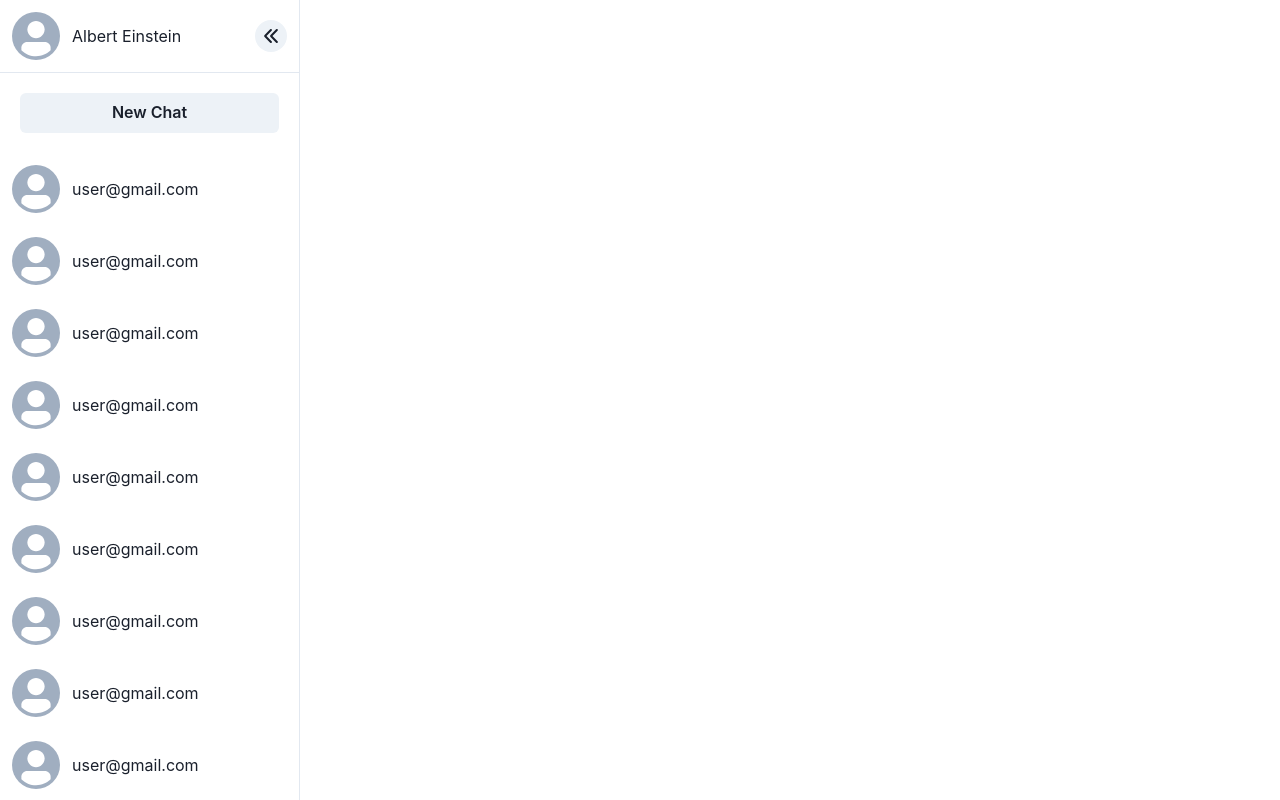
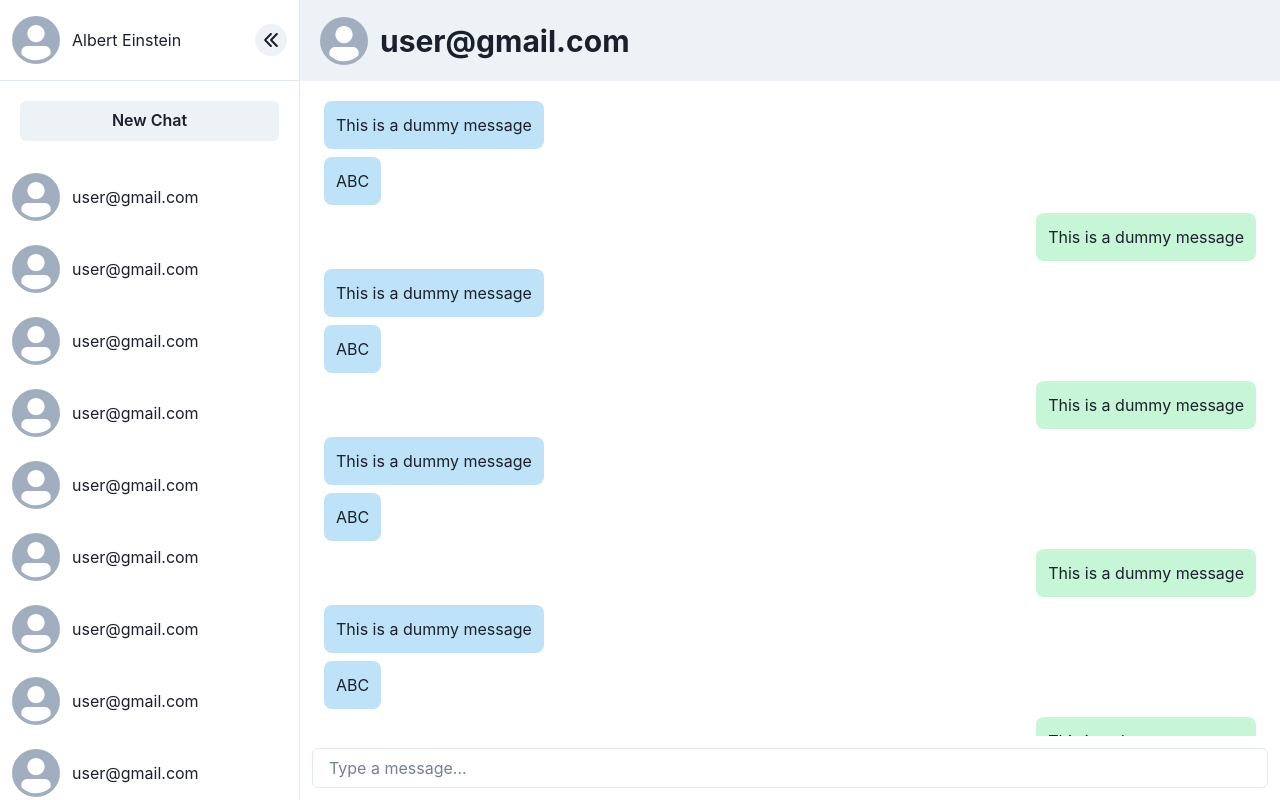
Before and after one commit to ali-hager/chat-app, a Next.js app: page /chat/1 in a window 1280 px wide. Built offline with nearby package versions, Linux system fonts and the light colour scheme.

Commit message:
chat area UI complete

```diff
--- a/components/Sidebar.js
+++ b/components/Sidebar.js
@@ -16,7 +16,6 @@ export default function Sidebar() {
     <Flex
       // bg="blue.100"
       w="300px"
-      h="100vh"
       borderEnd="1px solid"
       borderColor="gray.200"
       direction="column"
@@ -45,6 +44,7 @@ export default function Sidebar() {
         overflowX="scroll"
         direction="column"
         sx={{ scrollbarWidth: "none" }}
+        flex={1}
       >
         <Chat />
         <Chat />
--- a/pages/_app.js
+++ b/pages/_app.js
@@ -2,12 +2,12 @@ import Login from "@/components/Login";
 import Sidebar from "@/components/Sidebar";
 import { ChakraProvider } from "@chakra-ui/react";
 
-export default function App({ Components, pageProps }) {
+export default function App({ Component, pageProps }) {
   // return <Component {...pageProps} />;
 
   return (
     <ChakraProvider>
-      <Sidebar />
+      <Component {...pageProps} />
     </ChakraProvider>
   );
 }
--- a/pages/chat/[id].js
+++ b/pages/chat/[id].js
@@ -0,0 +1,333 @@
+import Sidebar from "@/components/Sidebar";
+import {
+  Avatar,
+  Button,
+  Flex,
+  FormControl,
+  Heading,
+  Input,
+  Text,
+} from "@chakra-ui/react";
+
+const Topbar = () => {
+  return (
+    <Flex bg="gray.100" h="81px" w="100%" align="center" p={5}>
+      <Avatar src="" marginEnd={3} />
+      <Heading size="lg">user@gmail.com</Heading>
+    </Flex>
+  );
+};
+
+const Bottombar = () => {
+  return (
+    <FormControl p={3}>
+      <Input placeholder="Type a message..." />
+      <Button type="submit" hidden autoComplete="off">
+        Submit
+      </Button>
+    </FormControl>
+  );
+};
+
+export default function Chat() {
+  return (
+    <Flex h="100vh">
+      <Sidebar />
+
+      <Flex flex={1} direction="column">
+        <Topbar />
+
+        <Flex
+          flex={1}
+          direction="column"
+          pt={4}
+          mx={5}
+          overflowX="scroll"
+          sx={{ scrollbarWidth: "none" }}
+        >
+          <Flex
+            bg="blue.100"
+            w="fit-content"
+            min-width="100px"
+            borderRadius="lg"
+            p={3}
+            m={1}
+          >
+            <Text>This is a dummy message</Text>
+          </Flex>
+          <Flex
+            bg="blue.100"
+            w="fit-content"
+            min-width="100px"
+            borderRadius="lg"
+            p={3}
+            m={1}
+          >
+            <Text>ABC</Text>
+          </Flex>
+          <Flex
+            bg="green.100"
+            w="fit-content"
+            min-width="100px"
+            borderRadius="lg"
+            p={3}
+            m={1}
+            alignSelf="flex-end"
+          >
+            <Text>This is a dummy message</Text>
+          </Flex>
+          <Flex
+            bg="blue.100"
+            w="fit-content"
+            min-width="100px"
+            borderRadius="lg"
+            p={3}
+            m={1}
+          >
+            <Text>This is a dummy message</Text>
+          </Flex>
+          <Flex
+            bg="blue.100"
+            w="fit-content"
+            min-width="100px"
+            borderRadius="lg"
+            p={3}
+            m={1}
+          >
+            <Text>ABC</Text>
+          </Flex>
+          <Flex
+            bg="green.100"
+            w="fit-content"
+            min-width="100px"
+            borderRadius="lg"
+            p={3}
+            m={1}
+            alignSelf="flex-end"
+          >
+            <Text>This is a dummy message</Text>
+          </Flex>
+          <Flex
+            bg="blue.100"
+            w="fit-content"
+            min-width="100px"
+            borderRadius="lg"
+            p={3}
+            m={1}
+          >
+            <Text>This is a dummy message</Text>
+          </Flex>
+          <Flex
+            bg="blue.100"
+            w="fit-content"
+            min-width="100px"
+            borderRadius="lg"
+            p={3}
+            m={1}
+          >
+            <Text>ABC</Text>
+          </Flex>
+          <Flex
+            bg="green.100"
+            w="fit-content"
+            min-width="100px"
+            borderRadius="lg"
+            p={3}
+            m={1}
+            alignSelf="flex-end"
+          >
+            <Text>This is a dummy message</Text>
+          </Flex>
+          <Flex
+            bg="blue.100"
+            w="fit-content"
+            min-width="100px"
+            borderRadius="lg"
+            p={3}
+            m={1}
+          >
+            <Text>This is a dummy message</Text>
+          </Flex>
+          <Flex
+            bg="blue.100"
+            w="fit-content"
+            min-width="100px"
+            borderRadius="lg"
+            p={3}
+            m={1}
+          >
+            <Text>ABC</Text>
+          </Flex>
+          <Flex
+            bg="green.100"
+            w="fit-content"
+            min-width="100px"
+            borderRadius="lg"
+            p={3}
+            m={1}
+            alignSelf="flex-end"
+          >
+            <Text>This is a dummy message</Text>
+          </Flex>
+          <Flex
+            bg="blue.100"
+            w="fit-content"
+            min-width="100px"
+            borderRadius="lg"
+            p={3}
+            m={1}
+          >
+            <Text>This is a dummy message</Text>
+          </Flex>
+          <Flex
+            bg="blue.100"
+            w="fit-content"
+            min-width="100px"
+            borderRadius="lg"
+            p={3}
+            m={1}
+          >
+            <Text>ABC</Text>
+          </Flex>
+          <Flex
+            bg="green.100"
+            w="fit-content"
+            min-width="100px"
+            borderRadius="lg"
+            p={3}
+            m={1}
+            alignSelf="flex-end"
+          >
+            <Text>This is a dummy message</Text>
+          </Flex>
+          <Flex
+            bg="blue.100"
+            w="fit-content"
+            min-width="100px"
+            borderRadius="lg"
+            p={3}
+            m={1}
+          >
+            <Text>This is a dummy message</Text>
+          </Flex>
+          <Flex
+            bg="blue.100"
+            w="fit-content"
+            min-width="100px"
+            borderRadius="lg"
+            p={3}
+            m={1}
+          >
+            <Text>ABC</Text>
+          </Flex>
+          <Flex
+            bg="green.100"
+            w="fit-content"
+            min-width="100px"
+            borderRadius="lg"
+            p={3}
+            m={1}
+            alignSelf="flex-end"
+          >
+            <Text>This is a dummy message</Text>
+          </Flex>
+          <Flex
+            bg="blue.100"
+            w="fit-content"
+            min-width="100px"
+            borderRadius="lg"
+            p={3}
+            m={1}
+          >
+            <Text>This is a dummy message</Text>
+          </Flex>
+          <Flex
+            bg="blue.100"
+            w="fit-content"
+            min-width="100px"
+            borderRadius="lg"
+            p={3}
+            m={1}
+          >
+            <Text>ABC</Text>
+          </Flex>
+          <Flex
+            bg="green.100"
+            w="fit-content"
+            min-width="100px"
+            borderRadius="lg"
+            p={3}
+            m={1}
+            alignSelf="flex-end"
+          >
+            <Text>This is a dummy message</Text>
+          </Flex>
+          <Flex
+            bg="blue.100"
+            w="fit-content"
+            min-width="100px"
+            borderRadius="lg"
+            p={3}
+            m={1}
+          >
+            <Text>This is a dummy message</Text>
+          </Flex>
+          <Flex
+            bg="blue.100"
+            w="fit-content"
+            min-width="100px"
+            borderRadius="lg"
+            p={3}
+            m={1}
+          >
+            <Text>ABC</Text>
+          </Flex>
+          <Flex
+            bg="green.100"
+            w="fit-content"
+            min-width="100px"
+            borderRadius="lg"
+            p={3}
+            m={1}
+            alignSelf="flex-end"
+          >
+            <Text>This is a dummy message</Text>
+          </Flex>
+          <Flex
+            bg="blue.100"
+            w="fit-content"
+            min-width="100px"
+            borderRadius="lg"
+            p={3}
+            m={1}
+          >
+            <Text>This is a dummy message</Text>
+          </Flex>
+          <Flex
+            bg="blue.100"
+            w="fit-content"
+            min-width="100px"
+            borderRadius="lg"
+            p={3}
+            m={1}
+          >
+            <Text>ABC</Text>
+          </Flex>
+          <Flex
+            bg="green.100"
+            w="fit-content"
+            min-width="100px"
+            borderRadius="lg"
+            p={3}
+            m={1}
+            alignSelf="flex-end"
+          >
+            <Text>This is a dummy message</Text>
+          </Flex>
+        </Flex>
+
+        <Bottombar />
+      </Flex>
+    </Flex>
+  );
+}
```
